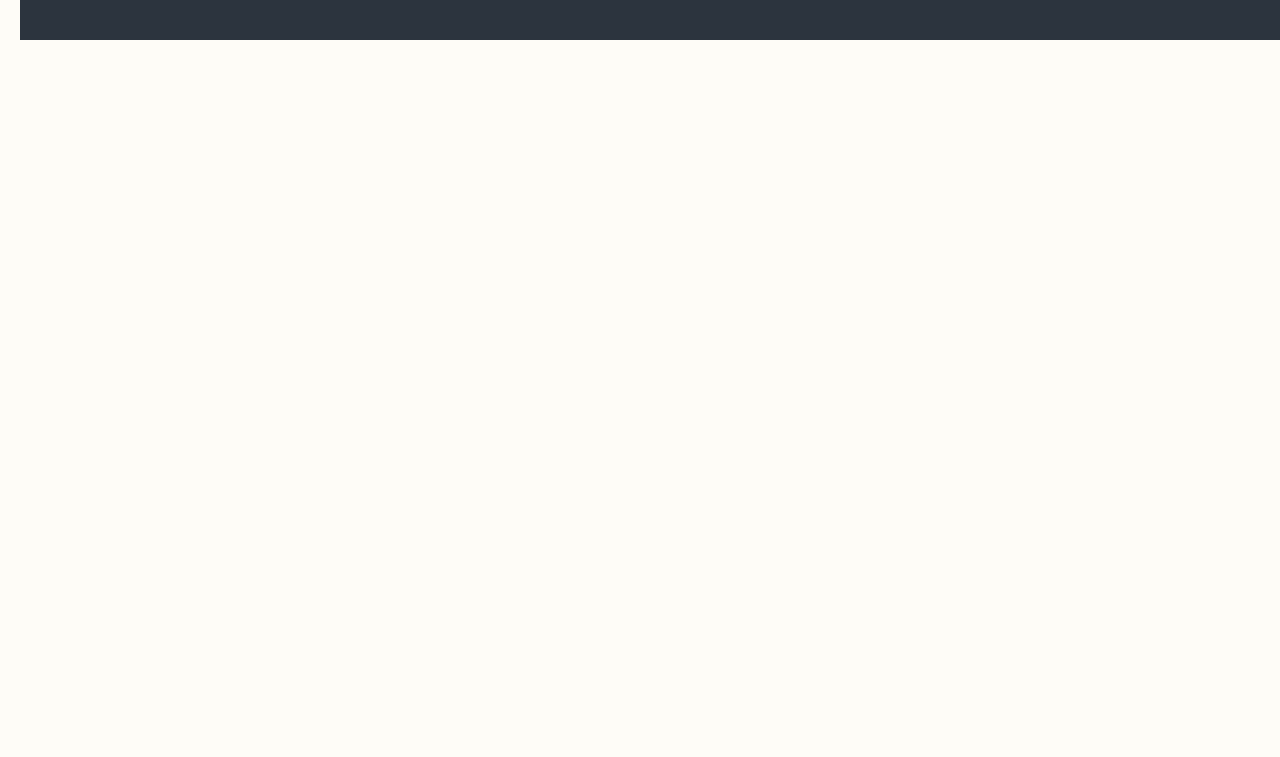
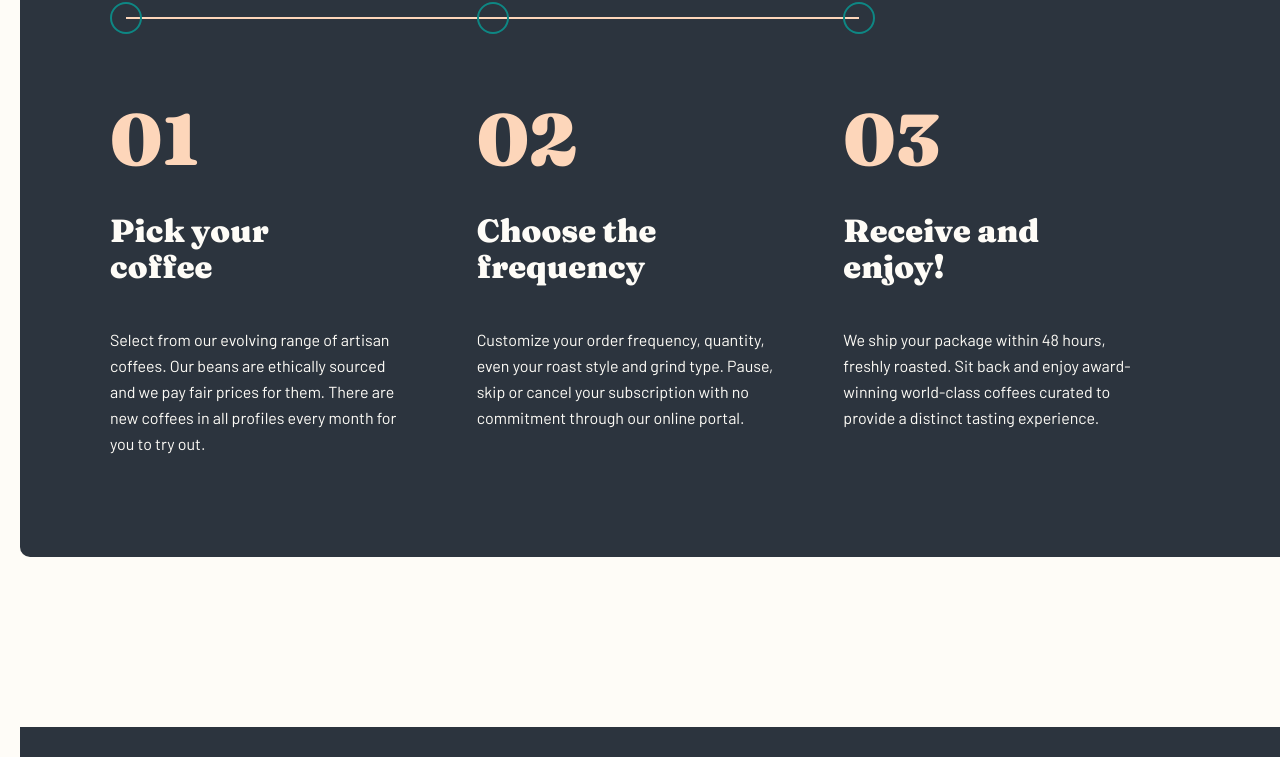
Before and after one commit to Shukhratovich-a/Coffee-2, a plain HTML site: page create.html in a window 1280 px wide. Shown: the part 830-1587 px from the top of the page. Before the commit the page ends 960 px from the top, so only its background shows below. Drawn offline with Linux system fonts and the light colour scheme.

Commit message:
Create steps edit

```diff
--- a/create.html
+++ b/create.html
@@ -52,6 +52,53 @@
                     <p class="create-hero__text">
                         Build a subscription plan that best fits your needs. We offer an assortment of the best artisan coffees from around the globe delivered fresh to your door.
                     </p>
+                </div>
+            </div>
+        </section>
+
+        <!-- STEPS -->
+        <section class="create-steps">
+            <div class="container">
+                <div class="steps__inner">
+                    <h2 class="steps__heading visually-hidden">How it works</h2>
+
+                    <ol class="steps__list">
+                        <li class="step">
+
+                            <h3 class="step__heading">
+                                <span class="step__heading__number">01</span>
+                                <span class="step__heading__text">Pick your coffee</span>
+                            </h3>
+
+                            <p class="step__text">
+                                Select from our evolving range of artisan coffees. Our beans are ethically sourced and we pay fair prices for them. There are new coffees in all profiles every month for you to try out.
+                            </p>
+                        </li>
+
+                        <li class="step">
+
+                            <h3 class="step__heading">
+                                <span class="step__heading__number">02</span>
+                                <span class="step__heading__text">Choose the frequency</span>
+                            </h3>
+
+                            <p class="step__text">
+                                Customize your order frequency, quantity, even your roast style and grind type. Pause, skip or cancel your subscription with no commitment through our online portal.
+                            </p>
+                        </li>
+
+                        <li class="step">
+
+                            <h3 class="step__heading">
+                                <span class="step__heading__number">03</span>
+                                <span class="step__heading__text">Receive and enjoy!</span>
+                            </h3>
+
+                            <p class="step__text">
+                                We ship your package within 48 hours, freshly roasted. Sit back and enjoy award-winning world-class coffees curated to provide a distinct tasting experience.
+                            </p>
+                        </li>
+                    </ol>
                 </div>
             </div>
         </section>
--- a/scss/_general.scss
+++ b/scss/_general.scss
@@ -50,3 +50,16 @@ h1, h2, h3, h4, h5, h6 {
 main{
     flex-grow: 1;
 }
+
+.visually-hidden{
+    position: absolute;
+    white-space: nowrap;
+    width: 1px;
+    height: 1px;
+    overflow: hidden;
+    border: 0;
+    padding: 0;
+    clip: rect(0 0 0 0);
+    clip-path: inset(50%);
+    margin: -1px;
+}
--- a/scss/all-blocks/_all-bocks.scss
+++ b/scss/all-blocks/_all-bocks.scss
@@ -10,4 +10,5 @@
 @import './quality';
 @import './countries';
 @import './create';
+@import './_create-steps';
 @import './footer';
--- /dev/null
+++ b/scss/all-blocks/_create-steps.scss
@@ -0,0 +1,45 @@
+.create-steps .container{
+    margin-bottom: 170px;
+}
+
+.steps__inner {
+    padding: 100px 90px;
+    background: #2c343e;
+    border-radius: 10px;
+
+    .steps__list{
+        margin: 0;
+    }
+
+    .step {
+        position: relative;
+        width: 300px;
+        padding-top: 85px;
+
+        &::before {
+            content: "";
+            position: absolute;
+            top: 0px;
+            transform: translateY(-50%);
+            z-index: 1;
+            display: inline-block;
+            width: 32px;
+            height: 32px;
+            border: 2px solid #0e8784;
+            border-radius: 50%;
+            background-color: transparent;
+        }
+
+        &::after {
+            background-color: #fdd6ba;
+        }
+    }
+
+    .step__heading__text{
+        color: #FEFCF7;
+    }
+
+    .step__text{
+        color: #FEFCF7;
+    }
+}
```
Also changed, not shown: css/main.min.css, scss/all-blocks/_create.scss (line endings or trailing spaces), 1 other file.
